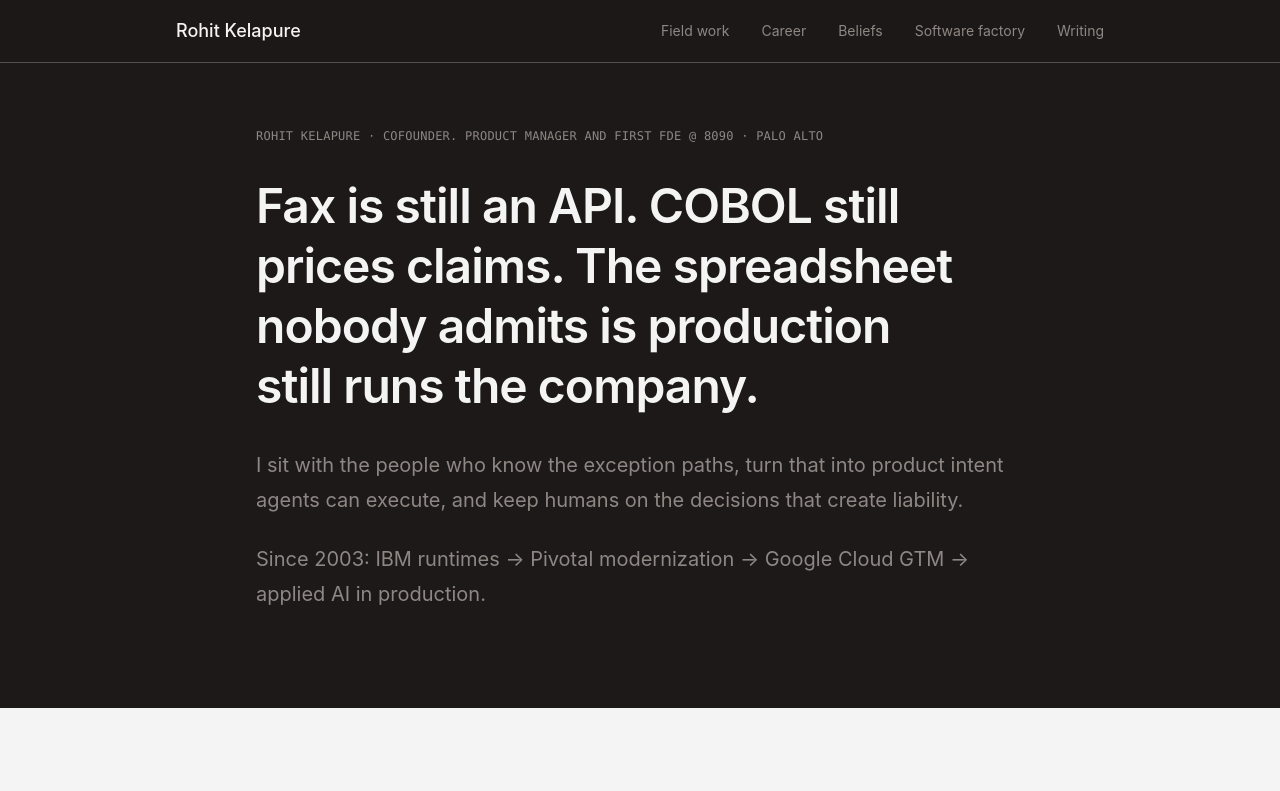
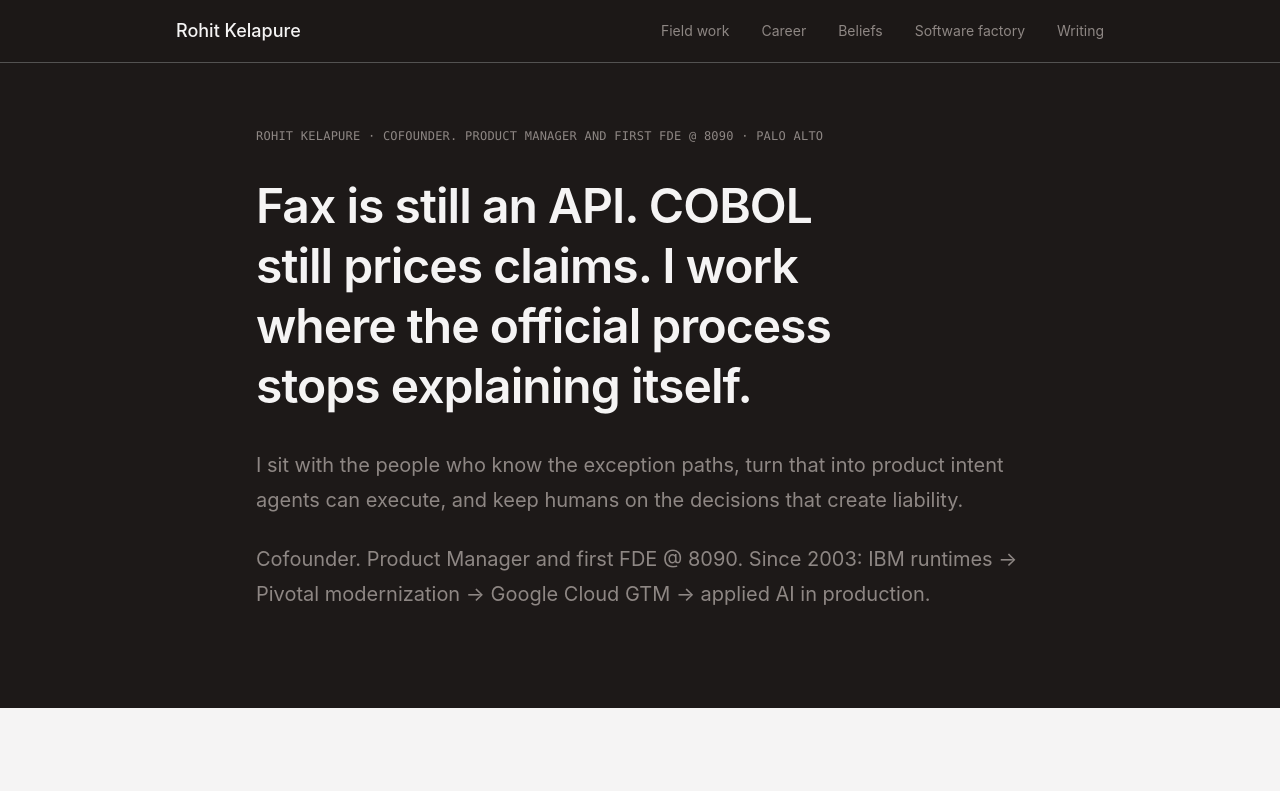
Before and after one commit to kelapure/aboutme, a Next.js app: page / in a window 1280 px wide. Shown: the top 791 px of the page. Built offline with nearby package versions, Linux system fonts and the light colour scheme.

Commit message:
Hero H1 rewrite: 'I work where the official process stops explaining itself'
Replaced spreadsheet line with flowing closer. Added title to deck paragraph.

```diff
--- a/src/app/page.tsx
+++ b/src/app/page.tsx
@@ -123,14 +123,14 @@ export default function HomePage() {
             Rohit Kelapure · Cofounder. Product Manager and first FDE @ 8090 · Palo Alto
           </p>
           <h1 className="text-3xl md:text-4xl lg:text-5xl font-semibold leading-tight mb-8 tracking-tight">
-            Fax is still an API. COBOL still prices claims. The spreadsheet nobody admits is production still runs the company.
+            Fax is still an API. COBOL still prices claims. I work where the official process stops explaining itself.
           </h1>
           <div className="space-y-6 text-lg md:text-xl text-[var(--fg-on-dark-2)] leading-relaxed">
             <p>
               I sit with the people who know the exception paths, turn that into product intent agents can execute, and keep humans on the decisions that create liability.
             </p>
             <p>
-              Since 2003: IBM runtimes → Pivotal modernization → Google Cloud GTM → applied AI in production.
+              Cofounder. Product Manager and first FDE @ 8090. Since 2003: IBM runtimes → Pivotal modernization → Google Cloud GTM → applied AI in production.
             </p>
           </div>
         </div>
```
